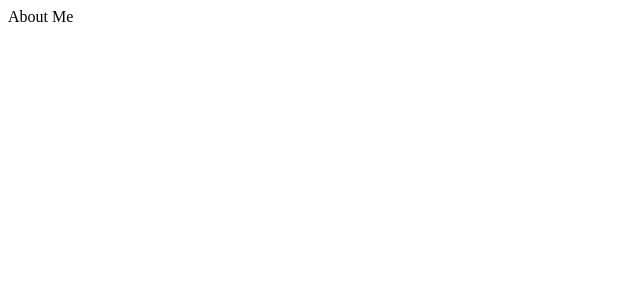
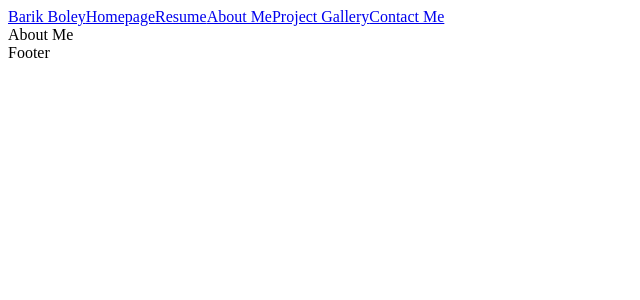
Before and after one commit to Barik-D-Boley/Updated-Portfolio-Project, a React (Create React App) app in the folder portfolio/: page /aboutMe in a window 1280 px wide. Shown: the top 300 px of the page, without its empty margins (0-640 px from the left). Built offline with nearby package versions, Linux system fonts and the light colour scheme.

Commit message:
Did stuff

```diff
--- a/portfolio/src/Components/footer.jsx
+++ b/portfolio/src/Components/footer.jsx
@@ -0,0 +1,11 @@
+import React from 'react'
+
+function footer() {
+    return (
+        <div>
+            Footer
+        </div>
+    )
+}
+
+export default footer
--- a/portfolio/src/Pages/AboutMe.jsx
+++ b/portfolio/src/Pages/AboutMe.jsx
@@ -1,9 +1,13 @@
-import React from 'react'
+import React from 'react';
+import Navbar from '../Components/navbar';
+import Footer from '../Components/footer';
 
 function AboutMe() {
     return (
         <div>
+            <Navbar />
             About Me
+            <Footer />
         </div>
     )
 }
--- a/portfolio/src/Pages/ContactMe.jsx
+++ b/portfolio/src/Pages/ContactMe.jsx
@@ -1,9 +1,13 @@
-import React from 'react'
+import React from 'react';
+import Navbar from '../Components/navbar';
+import Footer from '../Components/footer';
 
 function ContactMe() {
     return (
         <div>
+            <Navbar />
             Contact Me
+            <Footer />
         </div>
     )
 }
--- a/portfolio/src/Pages/ProjectGallery.jsx
+++ b/portfolio/src/Pages/ProjectGallery.jsx
@@ -1,9 +1,13 @@
-import React from 'react'
+import React from 'react';
+import Navbar from '../Components/navbar';
+import Footer from '../Components/footer';
 
 function ProjectGallery() {
     return (
         <div>
+            <Navbar />
             Gallery
+            <Footer />
         </div>
     )
 }
--- a/portfolio/src/Pages/Resume.jsx
+++ b/portfolio/src/Pages/Resume.jsx
@@ -1,9 +1,13 @@
-import React from 'react'
+import React from 'react';
+import Navbar from '../Components/navbar';
+import Footer from '../Components/footer';
 
 function Resume() {
     return (
         <div>
+            <Navbar />
             Resume
+            <Footer />
         </div>
     )
 }
```
Also changed, not shown: portfolio/src/Styling/components/_footer.scss (added), portfolio/src/Styling/components/_navabr.scss (added).
